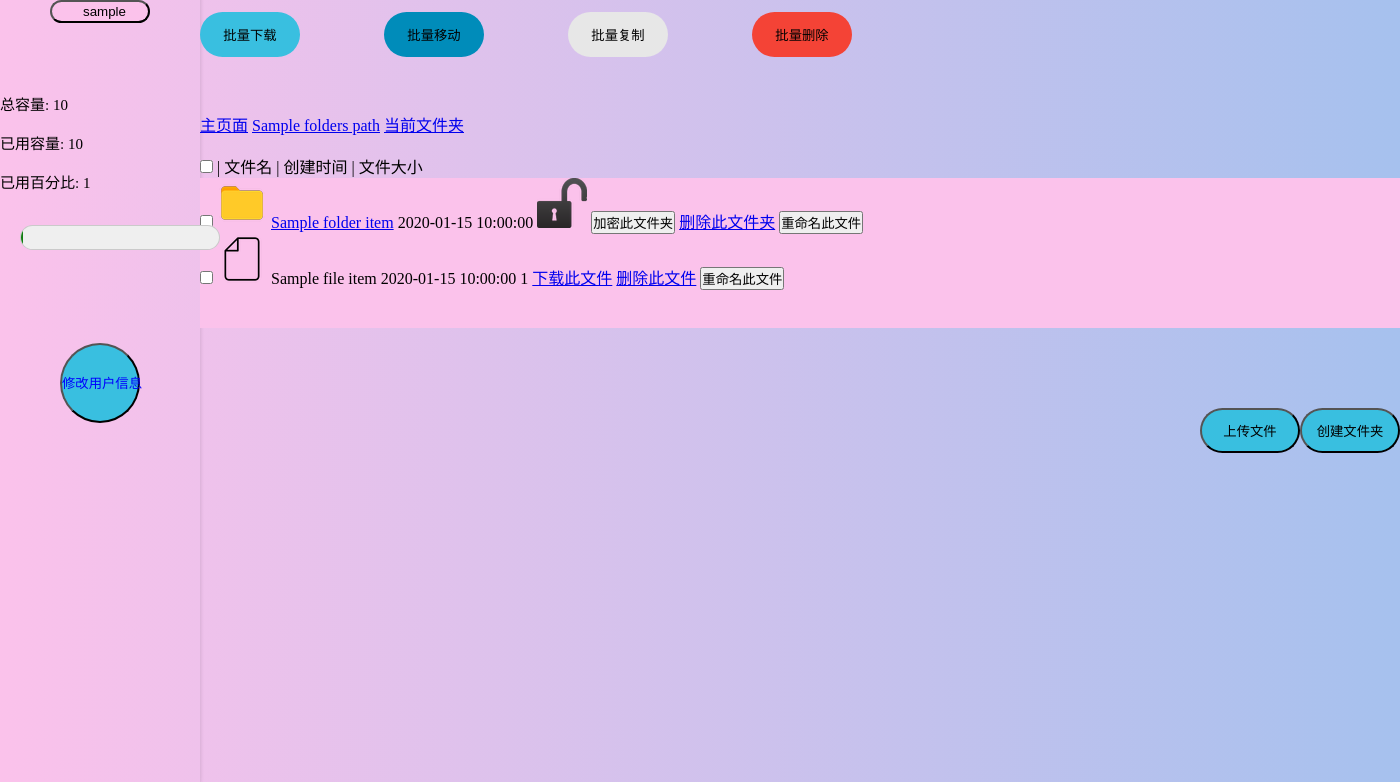
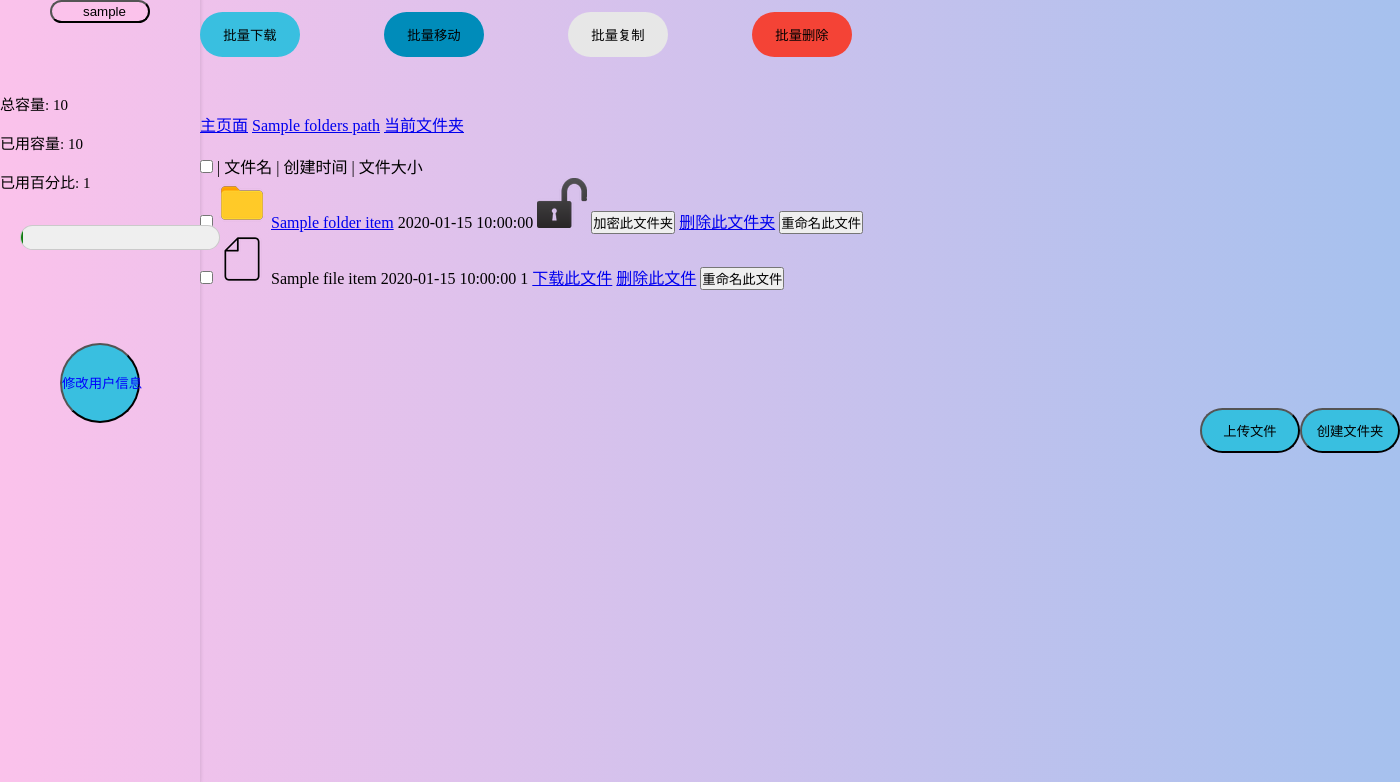
Before and after one commit to Apauto-to-all/SimpleNetdisk, a FastAPI app: template templates/index.html in a window 1400 px wide. Shown: the part 73-855 px from the top of the page. Run offline with FastAPI, Linux system fonts and the light colour scheme; the template is opened without the code that fills it: most values are stand-ins (such as "Sample title", 1, 10 or a date in 2020); parts of the project's set-up code (start-up, migrations or seed data) failed here and were passed over; some libraries are stand-ins or nearby versions.

Commit message:
2024 6 06  滚轮2透明

```diff
--- a/static/css/index.css
+++ b/static/css/index.css
@@ -164,5 +164,5 @@ body {
 }
 .gx{
     width:1200px;height:150px;overflow:scroll;
-    background: #fbc2eb;
+    background:none;
 }
```
